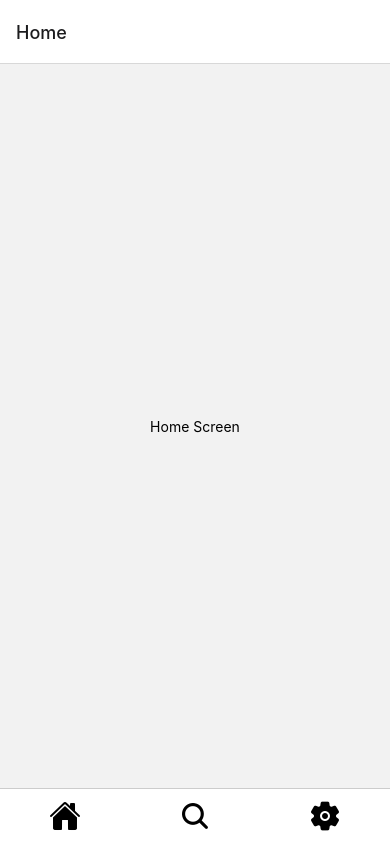
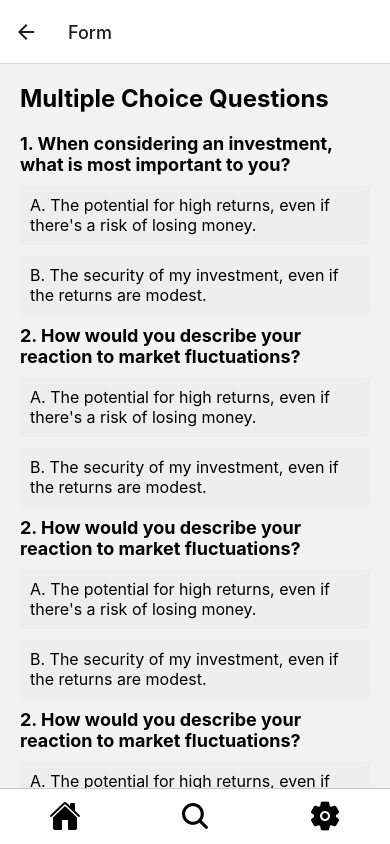
Before and after one commit to SaurabhBasak/Upscale, a React Native app: screen /Form in a window 390 px wide. Built offline with nearby package versions, Linux system fonts and the light colour scheme.

Commit message:
added files for working multiple choice form in settings

```diff
--- a/App.js
+++ b/App.js
@@ -7,6 +7,7 @@ import HomeScreen from './components/HomeScreen';
 import SearchScreen from './components/SearchScreen';
 import SettingsScreen from './components/SettingsScreen';
 import Navbar from './components/Navbar';
+import FormScreen from './components/FormScreen';
 
 
 const Stack = createStackNavigator();
@@ -18,6 +19,7 @@ export default function App() {
         <Stack.Screen name="Home" component={HomeScreen} />
         <Stack.Screen name="Search" component={SearchScreen} />
         <Stack.Screen name="Settings" component={SettingsScreen} />
+        <Stack.Screen name="Form" component={FormScreen} />
       </Stack.Navigator>
       <Navbar />
     </NavigationContainer>
--- /dev/null
+++ b/components/FormScreen.js
@@ -0,0 +1,139 @@
+import React, { useState } from 'react';
+import { StyleSheet, View, Text, TouchableOpacity, ScrollView } from 'react-native';
+
+export default function FormScreen() {
+  const [answers, setAnswers] = useState({
+    q1: '',
+    q2: '',
+    q3: '',
+    q4: '',
+    q5: '',
+  });
+
+  const handleAnswer = (question, choice) => {
+    setAnswers({ ...answers, [question]: choice });
+  };
+
+  return (
+    <ScrollView contentContainerStyle={styles.container}>
+      <Text style={styles.title}>Multiple Choice Questions</Text>
+
+      {/* Question 1 */}
+      <Text style={[styles.question, styles.boldText]}>
+        1. When considering an investment, what is most important to you?
+        </Text>
+
+      <TouchableOpacity
+        style={[styles.choiceButton, answers.q1 === 'A' && styles.selectedChoice]}
+        onPress={() => handleAnswer('q1', 'A')}
+      >
+        <Text style={styles.choiceText}>A. The potential for high returns, even if there's a risk of losing money.</Text>
+      </TouchableOpacity>
+      <TouchableOpacity
+        style={[styles.choiceButton, answers.q1 === 'B' && styles.selectedChoice]}
+        onPress={() => handleAnswer('q1', 'B')}
+      >
+        <Text style={styles.choiceText}>B. The security of my investment, even if the returns are modest.</Text>
+      </TouchableOpacity>
+
+      {/* Repeat similar structure for other questions */}
+      {/* Question 2 */}
+      <Text style={[styles.question, styles.boldText]}>
+        2. How would you describe your reaction to market fluctuations?
+        </Text>
+      <TouchableOpacity
+        style={[styles.choiceButton, answers.q2 === 'A' && styles.selectedChoice]}
+        onPress={() => handleAnswer('q2', 'A')}
+      >
+        <Text style={styles.choiceText}>A. The potential for high returns, even if there's a risk of losing money.</Text>
+      </TouchableOpacity>
+      <TouchableOpacity
+        style={[styles.choiceButton, answers.q2 === 'B' && styles.selectedChoice]}
+        onPress={() => handleAnswer('q2', 'B')}
+      >
+        <Text style={styles.choiceText}>B. The security of my investment, even if the returns are modest.</Text>
+      </TouchableOpacity>
+      {/* Question 3 */}
+      <Text style={[styles.question, styles.boldText]}>
+        2. How would you describe your reaction to market fluctuations?
+        </Text>
+      <TouchableOpacity
+        style={[styles.choiceButton, answers.q3 === 'A' && styles.selectedChoice]}
+        onPress={() => handleAnswer('q3', 'A')}
+      >
+        <Text style={styles.choiceText}>A. The potential for high returns, even if there's a risk of losing money.</Text>
+      </TouchableOpacity>
+      <TouchableOpacity
+        style={[styles.choiceButton, answers.q3 === 'B' && styles.selectedChoice]}
+        onPress={() => handleAnswer('q3', 'B')}
+      >
+        <Text style={styles.choiceText}>B. The security of my investment, even if the returns are modest.</Text>
+      </TouchableOpacity>
+      {/* Question 4 */}
+      <Text style={[styles.question, styles.boldText]}>
+        2. How would you describe your reaction to market fluctuations?
+        </Text>
+      <TouchableOpacity
+        style={[styles.choiceButton, answers.q4 === 'A' && styles.selectedChoice]}
+        onPress={() => handleAnswer('q4', 'A')}
+      >
+        <Text style={styles.choiceText}>A. The potential for high returns, even if there's a risk of losing money.</Text>
+      </TouchableOpacity>
+      <TouchableOpacity
+        style={[styles.choiceButton, answers.q4 === 'B' && styles.selectedChoice]}
+        onPress={() => handleAnswer('q4', 'B')}
+      >
+        <Text style={styles.choiceText}>B. The security of my investment, even if the returns are modest.</Text>
+      </TouchableOpacity>
+      {/* Question 5 */}
+      <Text style={[styles.question, styles.boldText]}>
+        2. How would you describe your reaction to market fluctuations?
+        </Text>
+      <TouchableOpacity
+        style={[styles.choiceButton, answers.q5 === 'A' && styles.selectedChoice]}
+        onPress={() => handleAnswer('q5', 'A')}
+      >
+        <Text style={styles.choiceText}>A. The potential for high returns, even if there's a risk of losing money.</Text>
+      </TouchableOpacity>
+      <TouchableOpacity
+        style={[styles.choiceButton, answers.q5 === 'B' && styles.selectedChoice]}
+        onPress={() => handleAnswer('q5', 'B')}
+      >
+        <Text style={styles.choiceText}>B. The security of my investment, even if the returns are modest.</Text>
+      </TouchableOpacity>
+
+    </ScrollView>
+  );
+}
+
+const styles = StyleSheet.create({
+  container: {
+    flexGrow: 1,
+    padding: 20,
+  },
+  title: {
+    fontSize: 24,
+    fontWeight: 'bold',
+    marginBottom: 20,
+  },
+  question: {
+    fontSize: 18,
+    marginBottom: 10,
+  },
+  choiceButton: {
+    backgroundColor: '#eee',
+    padding: 10,
+    marginBottom: 10,
+    borderRadius: 5,
+  },
+  selectedChoice: {
+    backgroundColor: 'lightblue',
+  },
+  choiceText: {
+    fontSize: 16,
+  },
+  boldText: {
+    fontWeight: 'bold',
+  },
+
+});
--- a/components/SettingsScreen.js
+++ b/components/SettingsScreen.js
@@ -1,10 +1,27 @@
 import React from 'react';
-import { StyleSheet, View, Text } from 'react-native';
+import { StyleSheet, View, Text, TouchableOpacity } from 'react-native';
 
-export default function SettingsScreen() {
+export default function SettingsScreen({ navigation }) {
+  const handleOpenForm = () => {
+    // Navigate to the form screen where you can add multiple choice questions
+    navigation.navigate('Form');
+  };
+
   return (
     <View style={styles.container}>
-      <Text>Settings Screen</Text>
+      <Text style={styles.title}>Settings Screen</Text>
+      <TouchableOpacity
+        style={[styles.button, styles.buttonPrimary]}
+        onPress={handleOpenForm}
+      >
+        <Text style={styles.buttonText}>Open Form</Text>
+      </TouchableOpacity>
+      <TouchableOpacity
+        style={[styles.button, styles.buttonSecondary]}
+        onPress={() => navigation.goBack()}
+      >
+        <Text style={styles.buttonText}>Go Back</Text>
+      </TouchableOpacity>
     </View>
   );
 }
@@ -15,4 +32,25 @@ const styles = StyleSheet.create({
     justifyContent: 'center',
     alignItems: 'center',
   },
+  title: {
+    fontSize: 24,
+    fontWeight: 'bold',
+    marginBottom: 20,
+  },
+  button: {
+    paddingVertical: 10,
+    paddingHorizontal: 20,
+    borderRadius: 5,
+    marginBottom: 10,
+  },
+  buttonPrimary: {
+    backgroundColor: 'blue',
+  },
+  buttonSecondary: {
+    backgroundColor: 'gray',
+  },
+  buttonText: {
+    color: 'white',
+    fontSize: 18,
+  },
 });
```
